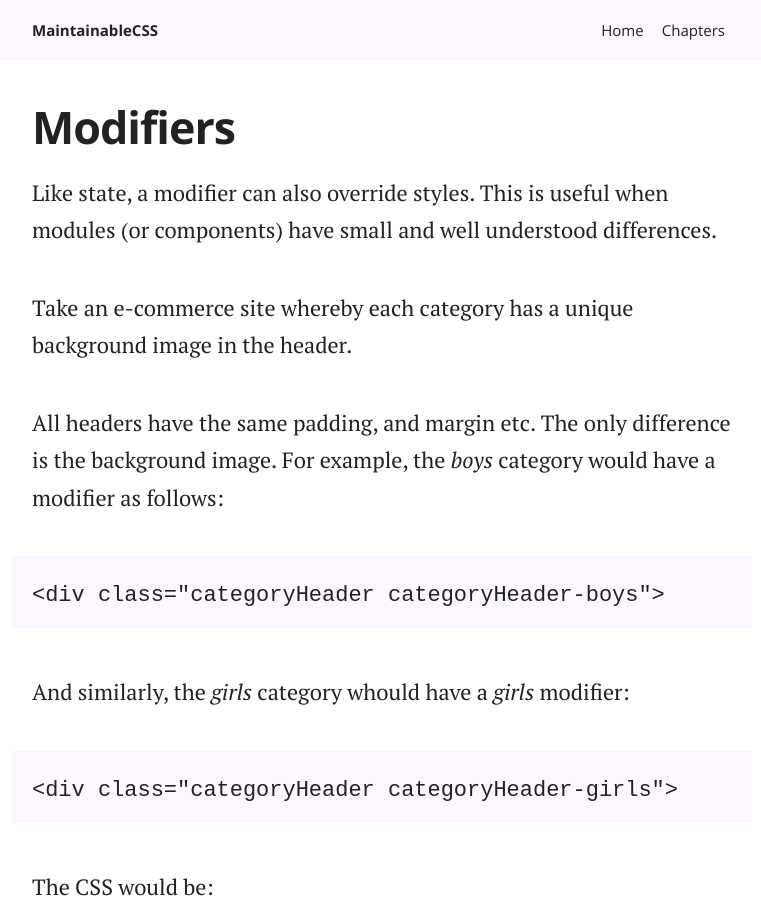
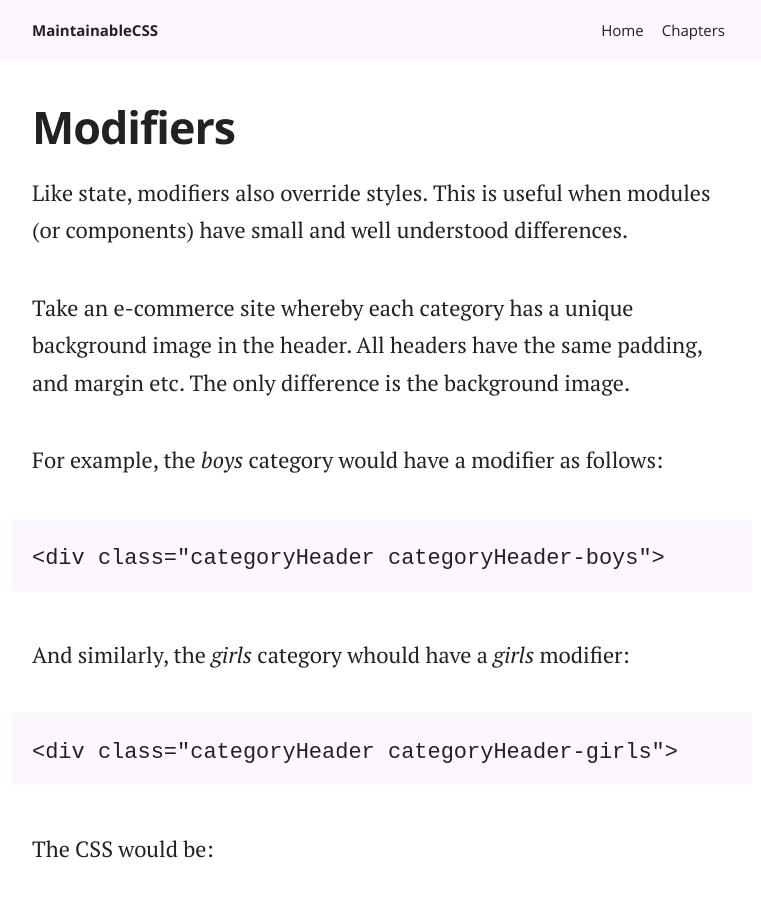
Before and after one commit to adamsilver/maintainablecss.com-jekyll, a Jekyll site: the page built from _chapters/08-modifiers.md, in a window 1280 px wide and 900 px high. Shown: the whole window, without its empty margins (258-1019 px from the left). Built offline with Jekyll 4.4.1, drawn with Linux system fonts in a browser that asks for light colours; some of the changed text lies outside the part shown.

Commit message:
Note about module

```diff
--- a/_chapters/08-modifiers.md
+++ b/_chapters/08-modifiers.md
@@ -6,11 +6,11 @@ permalink: /chapters/modifiers/
 description: Use modifiers to change appearance based on slight differences.
 ---
 
-Like state, a modifier can also override styles. This is useful when modules (or components) have small and well understood differences.
+Like state, modifiers also override styles. This is useful when modules (or components) have small and well understood differences.
 
-Take an e-commerce site whereby each category has a unique background image in the header.
+Take an e-commerce site whereby each category has a unique background image in the header. All headers have the same padding, and margin etc. The only difference is the background image.
 
-All headers have the same padding, and margin etc. The only difference is the background image. For example, the *boys* category would have a modifier as follows:
+For example, the *boys* category would have a modifier as follows:
 
 	<div class="categoryHeader categoryHeader-boys">
 
@@ -56,4 +56,4 @@ Again, this only works because the differences are well contained and well under
 
 ## Final thought
 
-Modifiers are a good way to reuse styles across a well understood element. But, the modifier itself should be a tweak. If it contains a lot of overrides, then modifiers are probably not the way to go.
+Modifiers are a good way to reuse styles across a well understood element. But, the modifier itself should be a tweak. If it contains a lot of overrides, then modifiers are not the way to go. Instead use a [module](/chapters/modules/).
```
